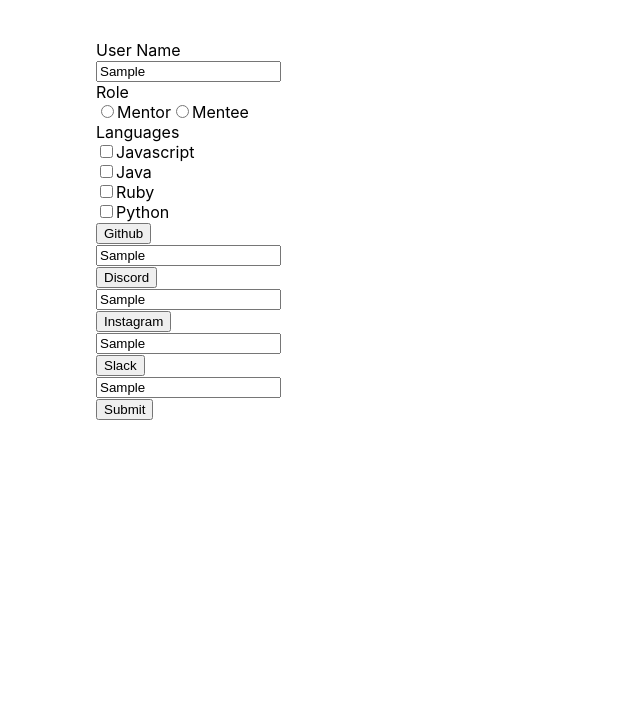
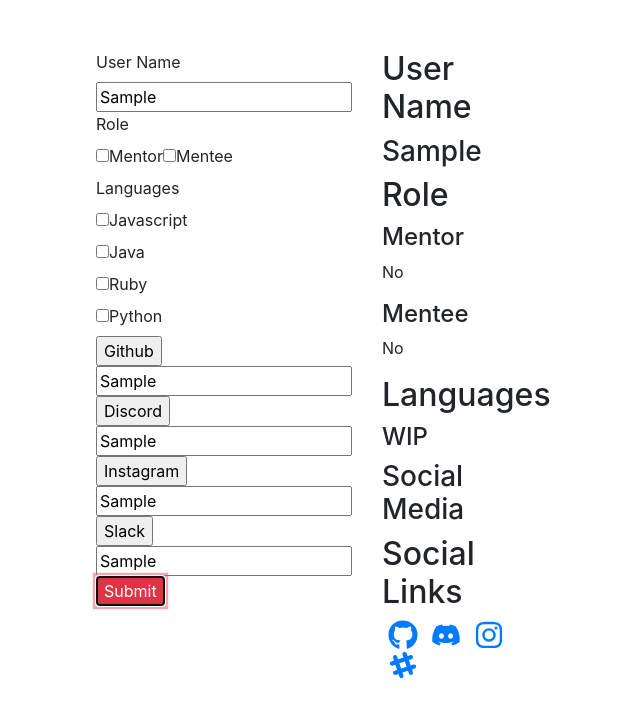
Before and after one commit to CarloSantos11/React-Form, a React (Create React App) app: page / in a window 1280 px wide. Both pictures are taken after typing "Sample", "Sample", "Sample", "Sample", "Sample" into the empty fields and a click on the button "Submit". Shown: the top 718 px of the page, without its empty margins (352-992 px from the left). Built offline with nearby package versions, Linux system fonts and the light colour scheme.

Commit message:
added social links

```diff
--- a/package.json
+++ b/package.json
@@ -6,8 +6,10 @@
     "@testing-library/jest-dom": "^5.11.4",
     "@testing-library/react": "^11.1.0",
     "@testing-library/user-event": "^12.1.10",
+    "bootstrap": "^4.6.0",
     "react": "^17.0.1",
     "react-dom": "^17.0.1",
+    "react-icons": "^4.2.0",
     "react-scripts": "4.0.2",
     "web-vitals": "^1.0.1"
   },
--- a/public/index.html
+++ b/public/index.html
@@ -10,6 +10,12 @@
       content="Web site created using create-react-app"
     />
     <link rel="apple-touch-icon" href="%PUBLIC_URL%/logo192.png" />
+    <link
+      rel="stylesheet"
+      href="https://stackpath.bootstrapcdn.com/bootstrap/4.3.1/css/bootstrap.min.css"
+      integrity="sha384-ggOyR0iXCbMQv3Xipma34MD+dH/1fQ784/j6cY/iJTQUOhcWr7x9JvoRxT2MZw1T"
+      crossorigin="anonymous"
+    />
     <!--
       manifest.json provides metadata used when your web app is installed on a
       user's mobile device or desktop. See https://developers.google.com/web/fundamentals/web-app-manifest/
--- a/src/Form.js
+++ b/src/Form.js
@@ -4,35 +4,85 @@ import HiddenForm from './HiddenForm';
 const outerSectionStyle =  {
   width: '30%',
   display: 'grid',
-  gridTemplateColumns: '40% auto',
-  padding: '20px 16px',
-  margin: '20px auto'
+  gridTemplateColumns: '1fr 1fr',
+  margin: '50px auto',
+  columnGap: '30px'
+}
 
+const hiddenForm = {
+  gridColumn: 2
 }
 
 function Form(props) {
   const [visibility, setVisibility] = useState(false);
+  const [username, setUsername] = useState("");
+  const [role, setRole] = useState({
+    "mentor": false,
+    "mentee": false
+  })
+  const [languages, setLanguages] = useState({
+    "javascript": false,
+    "java": false,
+    "ruby": false,
+    "python": false
+  })
+
+  const [socialMedia, setSocialMedia] = useState({
+    "github": "",
+    "discord": "",
+    "instagram": "",
+    "slack": ""
+  })
+
+  let state = {
+    "username": {username},
+    "role": {role},
+    "languages": {languages},
+    "socialMedia": {socialMedia}
+  }
 
   function handleSubmit(e){
     e.preventDefault();
-    setVisibility(true)
+    setVisibility(true);
   }
+
+  function handleNameChange(e) {
+    setUsername(e.target.value)
+  }
+
+  // function handleInfoChange(e) {
+  //   setUserInfo({...userInfo, [e.target.name]: e.target.value})
+  // }
+
+  function handleRoleChange(e) {
+    setRole({...role, [e.target.id]: (e.target.checked)})
+  }
+  // This should be applied to each one of our languages
+  function handleLanguageChange(e){
+    setLanguages({...languages, [e.target.id]: (e.target.checked)})
+  }
+
+  // Should handle the state for each one of our social links.
+  function handleSocialLinks(e) {
+    setSocialMedia({...socialMedia, [e.target.id]: e.target.value})
+  }
+
   return (
     <>
       <section style={outerSectionStyle}>
-        <section id="formSection" className="grid-item">
+        <section id="formSection">
           <form
             name="form"
             id="signupform"
             onSubmit={handleSubmit}
-            // method="get"
           >
             <div id="username">
               <label htmlFor="username">User Name</label><br/>
               <input
+                onChange={handleNameChange}
                 type="text"
                 name="username"
-                id="username"
+                value={username}
                 placeholder="Username"
               /><br />
             </div>
@@ -40,10 +90,10 @@ function Form(props) {
             <div id="role">
               <label htmlFor="role">Role</label><br/>
 
-              <input type="radio" name="role" id="mentor" value="mentor" />
+              <input onChange={handleRoleChange} type="checkbox" id="mentor"/>
               <label htmlFor="mentor">Mentor</label>
 
-              <input type="radio" name="role" id="mentee" value="mentee" />
+              <input onChange={handleRoleChange} type="checkbox" id="mentee" />
               <label htmlFor="mentor">Mentee</label><br />
             </div>
 
@@ -51,26 +101,42 @@ function Form(props) {
               <label htmlFor="languages">Languages</label><br />
 
               <input
+                onChange={handleLanguageChange}
                 type="checkbox"
-                value="javascript"
-                name="languages"
+                value={languages.javascript}
                 id="javascript"
               />
               <label htmlFor="javascript">Javascript</label><br />
 
-              <input type="checkbox" value="java" name="languages" id="java" />
+              <input
+                onChange={handleLanguageChange}
+                type="checkbox"
+                value={languages.java}
+                id="java"
+                />
               <label htmlFor="java">Java</label><br />
 
-              <input type="checkbox" value="ruby" name="languages" id="ruby" />
+              <input
+                onChange={handleLanguageChange}
+                type="checkbox"
+                value={languages.ruby}
+                id="ruby" />
               <label htmlFor="ruby">Ruby</label><br />
 
-              <input type="checkbox" value="python" name="languages" id="python" />
+              <input
+                onChange={handleLanguageChange}
+                type="checkbox"
+                value={languages.python}
+                name="languages"
+                id="python"
+              />
               <label htmlFor="python">Python</label><br />
             </div>
 
             <div id="social_links">
               <input type="button" value="Github" /><br />
               <input
+                onChange={handleSocialLinks}
                 type="text"
                 name="social_links"
                 id="github"
@@ -79,6 +145,7 @@ function Form(props) {
 
               <input type="button" value="Discord" /><br />
               <input
+                onChange={handleSocialLinks}
                 type="text"
                 name="social_links"
                 id="discord"
@@ -87,6 +154,7 @@ function Form(props) {
 
               <input type="button" value="Instagram" /><br />
               <input
+                onChange={handleSocialLinks}
                 type="text"
                 name="social_links"
                 id="instagram"
@@ -95,6 +163,7 @@ function Form(props) {
 
               <input type="button" value="Slack" /><br />
               <input
+                onChange={handleSocialLinks}
                 type="text"
                 name="social_links"
                 id="slack"
@@ -102,11 +171,10 @@ function Form(props) {
               /><br />
             </div>
 
-            <button type="submit">Submit</button>
+            <button className="btn-danger" type="submit">Submit</button>
           </form>
         </section>
-
-        <HiddenForm display={visibility} />
+        {visibility && <HiddenForm state={state} style={hiddenForm}/>}
       </section>
     </>
   )
--- a/src/HiddenForm.js
+++ b/src/HiddenForm.js
@@ -1,33 +1,34 @@
-const HiddenStyle =  {
-  display: 'none'
-}
+import React, { useState, useEffect } from 'react';
+import { FaGithub, FaDiscord, FaInstagram, FaSlackHash } from "react-icons/fa";
 
 function HiddenForm(props) {
-  {
-    console.log(props)
-    if(props.display){
-      return(
-        <section className="post grid-item hidden" style={HiddenStyle}>
+  const socialMedia = props.state.socialMedia.socialMedia;
+  return (
+    <div style={props.style}>
       <h2>User Name</h2>
-        <h4 id="post_username"></h4>
+      <h3>{props.state.username.username}</h3>
 
       <h2>Role</h2>
-        <h4 id="post_role"></h4>
+      <h4>Mentor</h4>
+      { props.state.role.role.mentor ? <p>Yes</p> : <p>No</p> }
+
+      <h4>Mentee</h4>
+      { props.state.role.role.mentee ? <p>Yes</p> : <p>No</p> }
 
       <h2>Languages</h2>
-        <h4 id="post_languages"></h4>
+      <h4>WIP</h4>
 
+      <h3>Social Media</h3>
       <h2>Social Links</h2>
       <div id="post_social_links">
-          <a href="#" target="_blank" id="d_github" className="fab fa-github-square hidden"></a>
-          <a href="#" target="_blank" id="d_discord" className="fab fa-discord hidden"></a>
-          <a href="#" target="_blank" id="d_instagram" className="fab fa-instagram hidden"></a>
-          <a href="#" target="_blank" id="d_slack" className="fab fa-slack hidden"></a>
+        {socialMedia.github && <a style={{padding: '0.4rem'}} href={socialMedia.github} target="_blank"><FaGithub size={30}></FaGithub></a>}
+        <a style={{padding: '0.4rem'}} href={socialMedia.discord} target="_blank"><FaDiscord size={30}></FaDiscord></a>
+        <a style={{padding: '0.4rem'}} href={socialMedia.instagram} target="_blank"><FaInstagram size={30}></FaInstagram></a>
+        <a style={{padding: '0.4rem'}} href={socialMedia.slack} target="_blank"><FaSlackHash size={30}></FaSlackHash></a><br/>
       </div>
-        </section>
+
+    </div>
   )
-    } else return(<></>)
-  }
 }
 
 export default HiddenForm
```
Also changed, not shown: 1 other file (tests, documents, lock files or other folders). Lines whose indentation alone changed are shown as unchanged.
